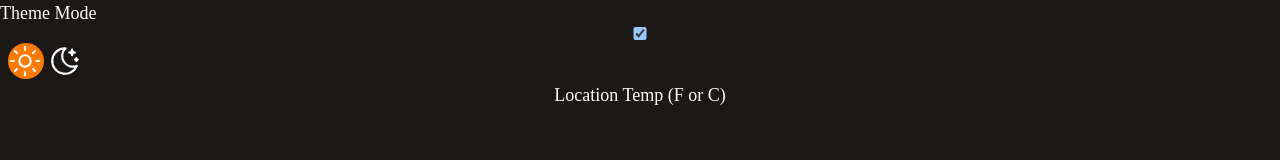
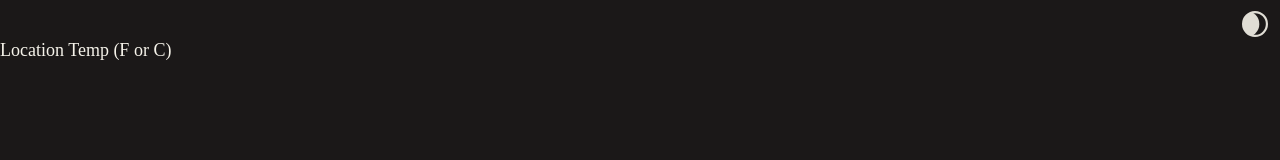
Before and after one commit to cmRingmaker/quick-weather, a website built with webpack: page src/index.html in a window 1280 px wide. Both pictures are taken after a click on the label "theme-toggle". Built offline with nearby package versions, Linux system fonts and the light colour scheme.

Commit message:
custom svg + animation

```diff
--- a/src/css/style.css
+++ b/src/css/style.css
@@ -21,7 +21,7 @@
 	--COLOR_SECONDARY: hsl(303, 71%, 73%);
 
 	/* Text */
-	--FONT_COLOR: light-dark(hsl(0, 6%, 10%), hsl(30, 100%, 98%));
+	--FONT_COLOR: light-dark(var(--bg_dark), var(--bg_light));
 
 	&:has(#theme-toggle:not(:checked):not(:indeterminate)) {
 		color-scheme: light;
@@ -41,10 +41,11 @@
 
 body {
 	font-size: 1.8rem;
+	transition: 250ms ease;
 	background-color: var(--COLOR_BG);
 	color: var(--FONT_COLOR);
-	height: 100vh;
-	display: flex;
+	/* height: 100vh; */
+	/* display: flex; */
 	flex-direction: column;
 	/* align-items: center; */
 }
@@ -64,48 +65,53 @@ header {
 	background-color: var(--COLOR_PRIMARY);
 }
 
-label[for='theme-toggle'] {
-	background-color: var(--THEME_SWITCHER);
-	width: 90px;
-	padding: 4px 0;
-	border-radius: 24px;
+#theme {
 	display: flex;
+	justify-content: flex-end;
 	align-items: center;
-	justify-content: center;
-	gap: 6px;
-	cursor: pointer;
+	padding: 10px 12px 0 0;
+	gap: 10px;
+	/* transition: 0.3s ease-in-out; */
+
+	input {
+		display: none;
+	}
+
+	span {
+		user-select: none;
+		opacity: 0;
+		transform: translateX(0px);
+		transition: 250ms ease;
+	}
+
+	span:has(~ label:hover) {
+		color: var(--FONT_COLOR);
+		opacity: 100;
+		transform: translateX(-20px);
+	}
+
+	label[for='theme-toggle'] {
+		background-color: var(--THEME_SWITCHER);
+		display: flex;
+		cursor: pointer;
+	}
 
 	svg {
-		width: 34px;
-		height: 34px;
-		stroke-width: 1.5;
-		stroke: white;
-		fill: none;
-		stroke-linecap: round;
-		stroke-linejoin: round;
-		z-index: 1;
-	}
+		transition: 250ms ease;
+		opacity: 0.9;
 
-	&::before {
-		content: '';
-		position: absolute;
-		width: 36px;
-		height: 36px;
-		background-color: rgb(255, 123, 0);
-		border-radius: 50%;
-		z-index: 0;
-		left: 0;
-		transform: translateX(8px) translateY(0);
+		.toggle-stroke {
+			stroke: var(--FONT_COLOR);
+			stroke-width: 4;
+			fill: none;
+		}
+
+		.toggle-circle {
+			transition: 0.4s ease;
+			fill: var(--FONT_COLOR);
+		}
 	}
 }
-
-/* .theme-icon {
-	stroke-width: 1.5;
-	stroke: var(--THEME_BUTTON_COLOR);
-	fill: none;
-	stroke-linecap: round;
-	stroke-linejoin: round;
-} */
 
 /* ==================================================================
     - - - - - - - - - - [ %CONTENT ]
--- a/src/index.html
+++ b/src/index.html
@@ -20,30 +20,26 @@
 
 <body>
 
-  <span id='theme-text'>Theme Mode</span>
-  <input type="checkbox" id='theme-toggle'>
-  <label for="theme-toggle">
-    <!-- Smaller SVGS! -->
-    <svg class="icon-sun theme-icon" viewBox="0 0 24 24">
-      <path stroke="none" d="M0 0h24v24H0z" />
-      <path d="M14.828 14.828a4 4 0 1 0 -5.656 -5.656a4 4 0 0 0 5.656 5.656z" />
-      <path d="M6.343 17.657l-1.414 1.414" />
-      <path d="M6.343 6.343l-1.414 -1.414" />
-      <path d="M17.657 6.343l1.414 -1.414" />
-      <path d="M17.657 17.657l1.414 1.414" />
-      <path d="M4 12h-2" />
-      <path d="M12 4v-2" />
-      <path d="M20 12h2" />
-      <path d="M12 20v2" />
-    </svg>
+  <div id="theme">
+    <span id='theme-text'>Theme Mode</span>
+    <input type="checkbox" id='theme-toggle'>
+    <label for="theme-toggle" aria-label='theme-toggle'>
 
-    <svg class="icon-moon theme-icon" viewBox="0 0 24 24">
-      <path stroke="none" d="M0 0h24v24H0z" />
-      <path d="M12 3c.132 0 .263 0 .393 0a7.5 7.5 0 0 0 7.92 12.446a9 9 0 1 1 -8.313 -12.454z" />
-      <path d="M17 4a2 2 0 0 0 2 2a2 2 0 0 0 -2 2a2 2 0 0 0 -2 -2a2 2 0 0 0 2 -2" />
-      <path d="M19 11h2m-1 -1v2" />
-    </svg>
-  </label>
+      <svg viewBox="0 0 48 48" width='26' height='26'>
+        <defs>
+          <mask id="circle-mask">
+            <circle cx="24" cy="24" r="22" fill="white" />
+          </mask>
+        </defs>
+        <!-- Stroke -->
+        <circle class='toggle-stroke' cx="24" cy="24" r="22" />
+        <circle class='toggle-circle toggle-unchecked' cy="24" r="24" mask="url(#circle-mask)" />
+        <circle class='toggle-circle toggle-checked' cy="24" r="24" mask="url(#circle-mask)" />
+      </svg>
+
+
+    </label>
+  </div>
 
 
 
--- a/src/js/theme.js
+++ b/src/js/theme.js
@@ -1,6 +1,8 @@
 const themeToggle = document.getElementById('theme-toggle')
 const savedTheme = localStorage.getItem('theme')
 const themeText = document.getElementById('theme-text')
+const leftCircle = document.querySelector('.toggle-unchecked')
+const rightCircle = document.querySelector('.toggle-checked')
 
 // Save state of checkbox based on current theme chosen
 if (savedTheme) {
@@ -11,13 +13,26 @@ if (savedTheme) {
 }
 
 themeToggle.addEventListener('change', () => {
-	setTheme(themeToggle.checked ? 'dark' : 'light')
-	// themeText.innerText = themeToggle.checked ? 'Light Mode' : 'Dark Mode'
+	setTheme(themeToggle.checked ? 'Dark' : 'Light')
+	// themeToggle.checked
+	// 	? leftCircle.setAttribute('cx', 0)
+	// 	: leftCircle.setAttribute('cx', -10)
+
+	if (themeToggle.checked) {
+		leftCircle.setAttribute('cx', 8)
+		rightCircle.setAttribute('cx', 70)
+	} else {
+		leftCircle.setAttribute('cx', -22)
+		rightCircle.setAttribute('cx', 40)
+		// 48
+	}
 })
 
 function setTheme(theme) {
-	themeToggle.checked = theme === 'dark'
+	themeToggle.checked = theme === 'Dark'
 	localStorage.setItem('theme', theme)
+	// Set theme-text span to display opposite theme mode (that you will be changing to)
+	themeText.textContent = `${theme === 'Dark' ? 'Light' : 'Dark'} Mode`
 }
 
 // Only runs on users first page load!
@@ -34,5 +49,5 @@ if (!savedTheme) {
 	// Get the background color of the body and set
 	const bgColor = window.getComputedStyle(document.body).backgroundColor
 	const isDark = getLightness(bgColor) < 0.5
-	setTheme(isDark ? 'dark' : 'light')
+	setTheme(isDark ? 'Dark' : 'Light')
 }
```
Also changed, not shown: dist/index.html, 2 other files.
